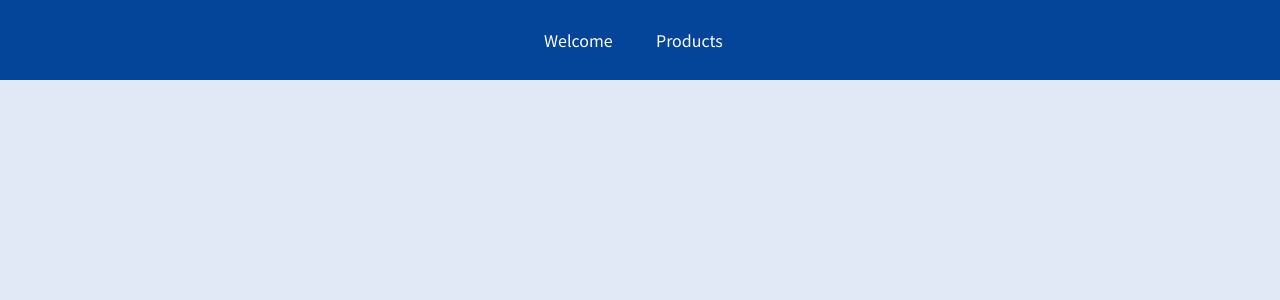
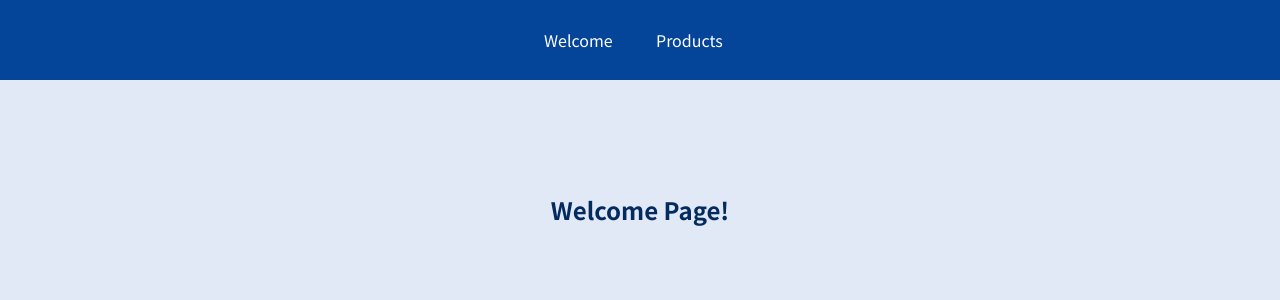
Before and after one commit to kscheltema/section_20_navigation_or_rounting, a JavaScript app: page / in a window 1280 px wide. Shown: the top 300 px of the page. Built offline with nearby package versions, Linux system fonts and the light colour scheme.

Commit message:
no path is defined this page will load by default

```diff
--- a/src/App.js
+++ b/src/App.js
@@ -1,8 +1,8 @@
-import {Route, Switch} from 'react-router-dom';
-import Welcome from './pages/Welcome';
-import Products from './pages/Products';
-import MainHeader from './components/MainHeader';
-import ProductDetail from './pages/ProductDetail';
+import { Route, Switch } from "react-router-dom";
+import Welcome from "./pages/Welcome";
+import Products from "./pages/Products";
+import MainHeader from "./components/MainHeader";
+import ProductDetail from "./pages/ProductDetail";
 
 function App() {
   return (
@@ -10,14 +10,14 @@ function App() {
       <MainHeader />
       <main>
         <Switch>
-<Route path='/welcome'>
+          <Route path="/" exact>
             <Welcome />
           </Route>
-<Route path='/products' exact>
+          <Route path="/products" exact>
             {/* exact allows makes switch bypass a partial match */}
             <Products />
           </Route>
-      <Route path='/products/:productId'>
+          <Route path="/products/:productId">
             <ProductDetail />
           </Route>
         </Switch>
```
Also changed, not shown: 1 other file (tests, documents, lock files or other folders). Lines whose indentation alone changed are shown as unchanged.
